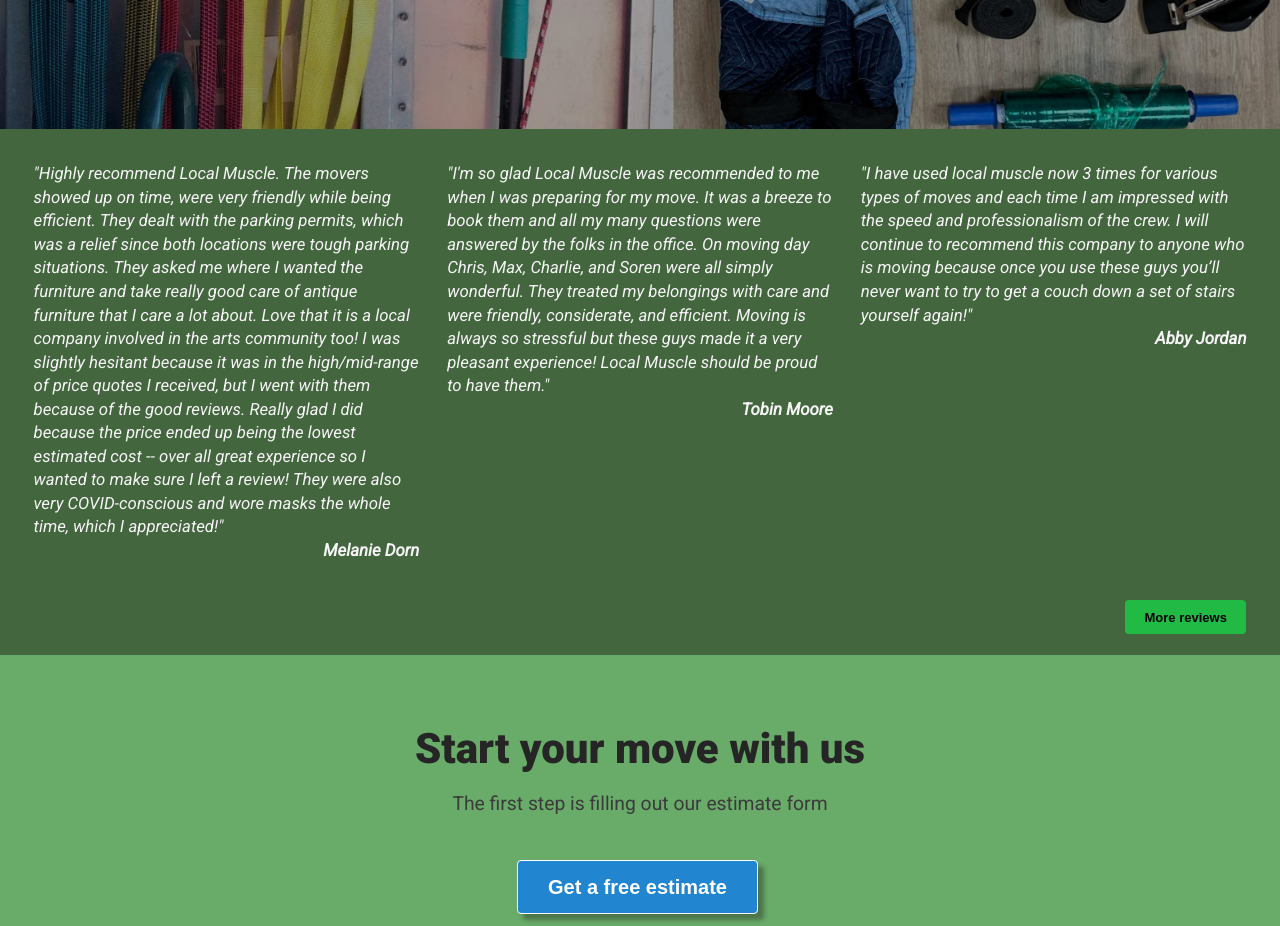
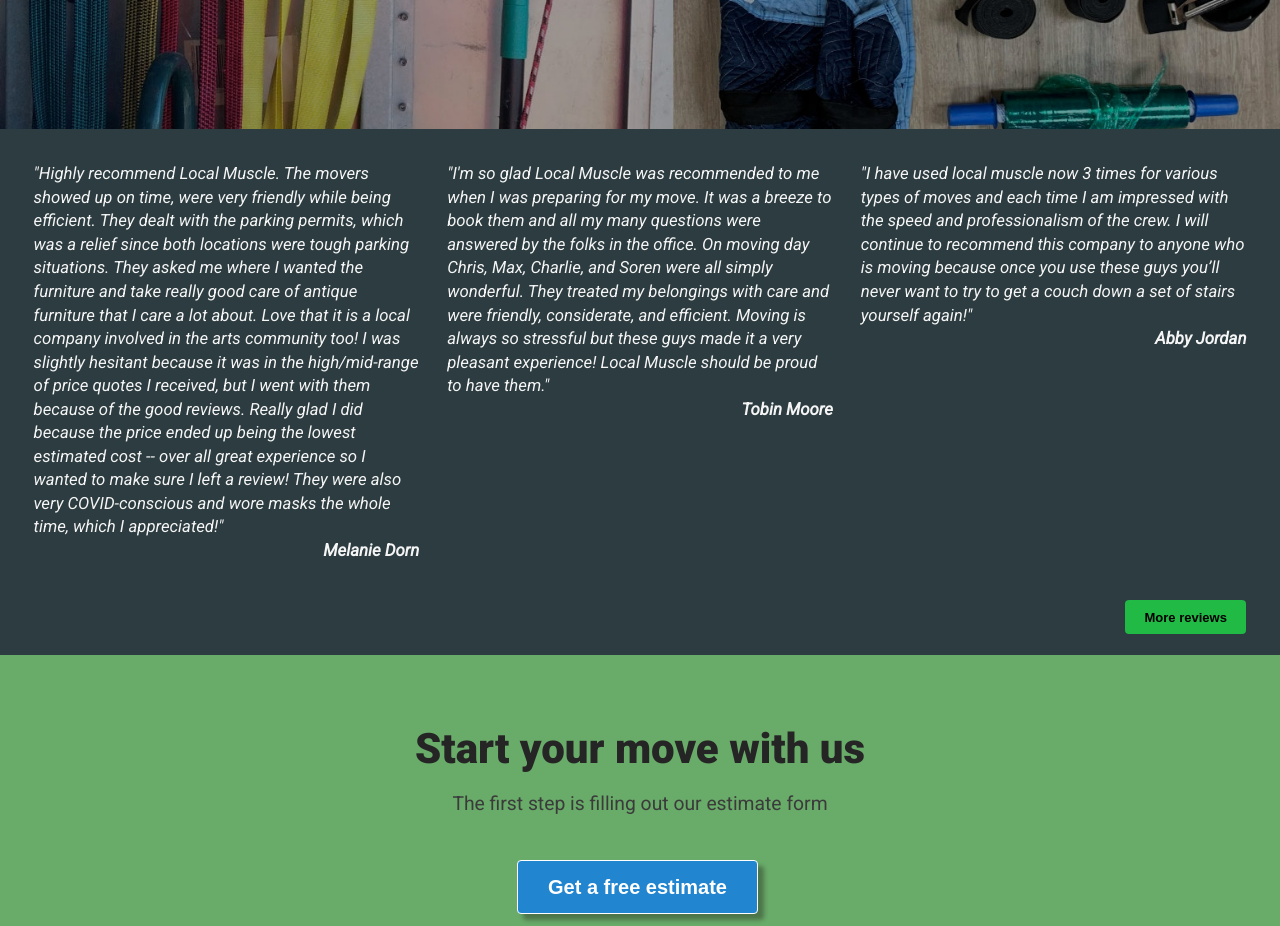
Before and after one commit to zqxyz/lmm-website, a React (Create React App) app: page / in a window 1280 px wide. Shown: the part 1940-2866 px from the top of the page. Built offline with nearby package versions, Linux system fonts and the light colour scheme.

Commit message:
package.json updated to new npm version

```diff
--- a/src/components/Banner.js
+++ b/src/components/Banner.js
@@ -21,7 +21,7 @@
  * `</Banner>`
  *
  */
-const Banner = ({ title, height, imageUrl, children }) => {
+const Banner = ({ title, height, imageUrl, lightText, children }) => {
   return (
     <>
       <div
@@ -35,7 +35,7 @@
           }
         }
       >
-        <div className='page'>
+        <div className={`page${(lightText) ? ' lightText' : ''}`}>
 
           {(title) ? <><h1>{title}</h1><br /></> : null}
           {children}
--- a/src/pages/Landing/Reviews.js
+++ b/src/pages/Landing/Reviews.js
@@ -1,4 +1,5 @@
 import React from 'react'
+import Banner from '../../components/Banner';
 import Columns from '../../components/Columns'
 import Container from '../../components/Container'
 import reviewJson from '../../config/reviews.json'
@@ -20,7 +21,10 @@
   const [reviews, setReviews] = React.useState(fetchThreeReviews())
 
   return (
-    <Container bgColor='#44663f' lightText>
+    <Container
+      bgColor='#2c3c40'
+      lightText
+    >
       <Columns>
         {reviews.map(review => {
           return (
@@ -36,7 +40,7 @@
           )
         })}
       </Columns>
-      <div className="ui block clear" style={{margin: '1.5em 0 3.5em 0'}}>
+      <div className="ui block clear" style={{ margin: '1.5em 0 3.5em 0' }}>
         <button
           className="ui button small green right floated"
           style={{ margin: '1em 0 1em 0', color: 'black' }}
```
Also changed, not shown: public/images/bricks.jpg (added).
